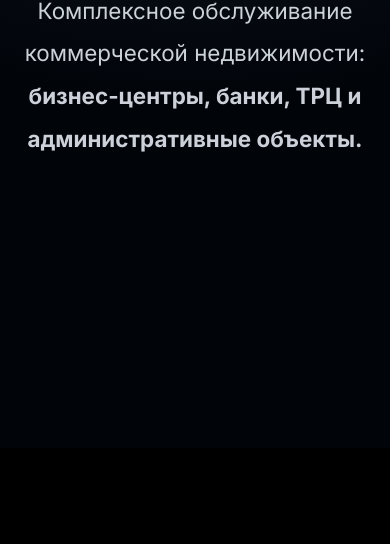
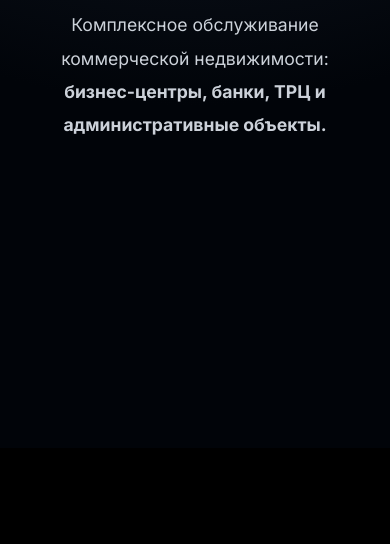
Before and after one commit to alexandroisg-jpg/asiatechnostroy, a website: page public/index.html in a window 390 px wide. Shown: the part 556-1100 px from the top of the page. Drawn offline with nearby package versions, Linux system fonts and the light colour scheme.

Commit message:
Update style.css

```diff
--- a/public/style.css
+++ b/public/style.css
@@ -390,9 +390,13 @@ h1 span {
 }
 
 /* Адаптив для мобилок */
-@media (max-width: 992px) {
+@media (max-width: 768px) {
     .about-grid {
         grid-template-columns: 1fr;
+    }
+    .hero-section p {
+        font-size: 1.1rem !important; /* Немного уменьшаем на смартфонах */
+        padding: 0 10px;
     }
 }
 /* СЕТКА БЕНТО (BENTO GRID) */
```
